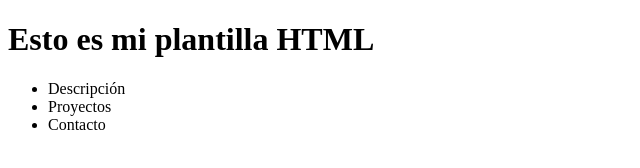
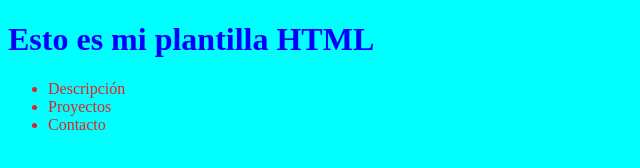
Before and after one commit to manu4695/proyecto-css, a plain HTML site: page index.html in a window 1280 px wide. Shown: the whole page, without its empty margins (0-640 px from the left). Drawn offline with Linux system fonts and the light colour scheme.

Commit message:
Añadir colores nuevos

```diff
--- /dev/null
+++ b/css/style.css
@@ -0,0 +1,8 @@
+body{
+
+    background-color: aqua;
+}
+
+h1{color: blue;}
+
+li{color: rgb(225, 34, 34);}
--- a/index.html
+++ b/index.html
@@ -13,7 +13,9 @@
         <li>Descripción</li>
         <li>Proyectos</li>
         <li>Contacto</li>
+    </ul>
 
-    </ul>
+<link rel="stylesheet" href="./css/style.css
+">
 </body>
 </html>
```
